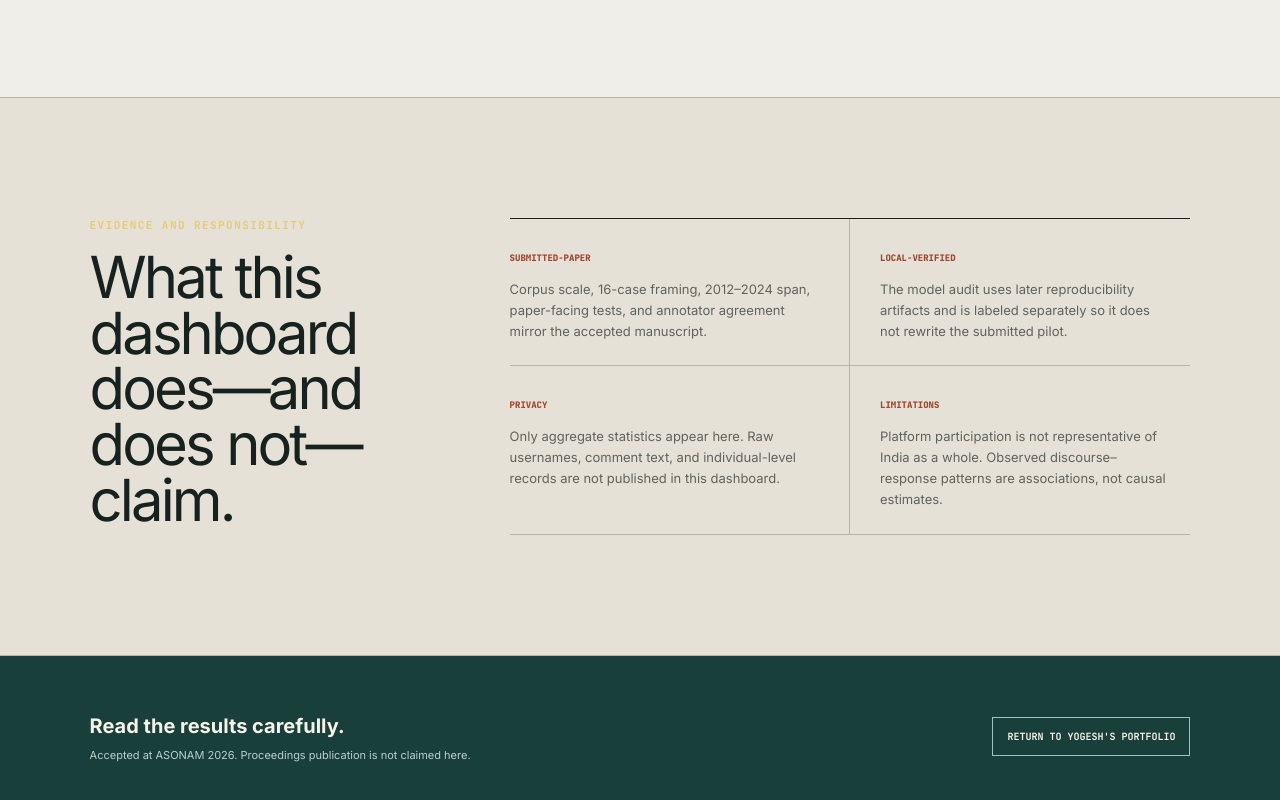
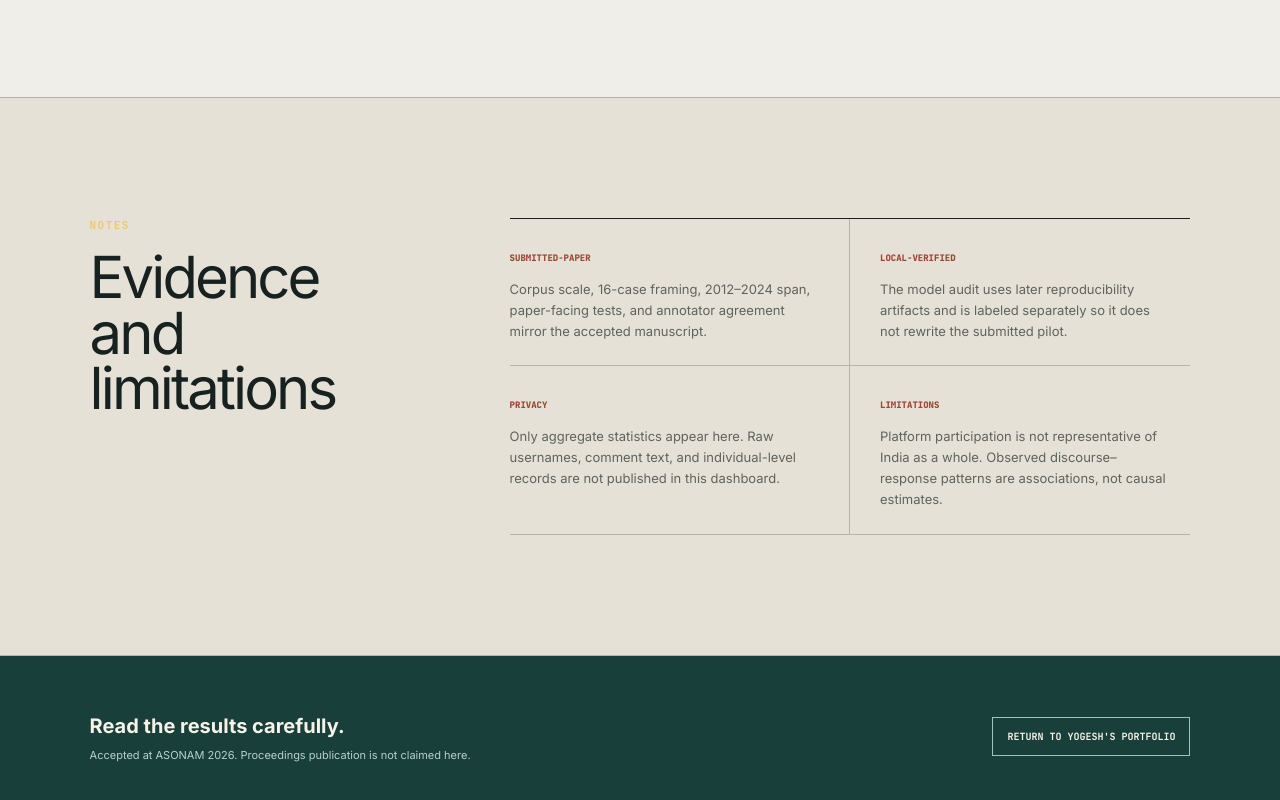
Before and after one commit to Zinga18018/portfolio-website, a Next.js app: page /research/women-safety in a window 1280 px wide. Shown: the part 5140-5940 px from the top of the page. Built offline with nearby package versions, Linux system fonts and the light colour scheme.

Commit message:
Simplify dashboard evidence heading

```diff
--- a/src/components/ResearchDashboard.tsx
+++ b/src/components/ResearchDashboard.tsx
@@ -120,7 +120,7 @@ export default function ResearchDashboard() {
       </section>
 
       <section className="paper-section evidence-section">
-        <div><p className="paper-kicker">Evidence and responsibility</p><h2>What this dashboard does—and does not—claim.</h2></div>
+        <div><p className="paper-kicker">Notes</p><h2>Evidence and limitations</h2></div>
         <div className="evidence-grid">
           <article><span>Submitted-paper</span><p>Corpus scale, 16-case framing, 2012–2024 span, paper-facing tests, and annotator agreement mirror the accepted manuscript.</p></article>
           <article><span>Local-verified</span><p>The model audit uses later reproducibility artifacts and is labeled separately so it does not rewrite the submitted pilot.</p></article>
```
